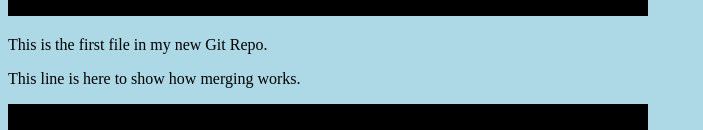
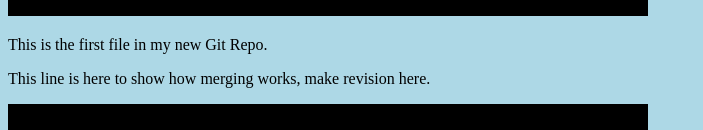
Before and after one commit to JunbinZhang/hello-world-git, a plain HTML site: page index.html in a window 1280 px wide. Shown: the part 384-514 px from the top of the page, without its empty margins (0-703 px from the left). Drawn offline with Linux system fonts and the light colour scheme.

Commit message:
Update index.html
Add some words to index.html

```diff
--- a/index.html
+++ b/index.html
@@ -9,7 +9,7 @@
 <h1>Hello world!</h1>
 <div><img src="img_hello_world.jpg" alt="Hello World from Space" style="width:100%;max-width:640px"></div>
 <p>This is the first file in my new Git Repo.</p>
-<p>This line is here to show how merging works.</p>
+<p>This line is here to show how merging works, make revision here.</p>
 <div><img src="img_hello_git.jpg" alt="Hello Git" style="width:100%;max-width:640px"></div>
 
 </body>
```
